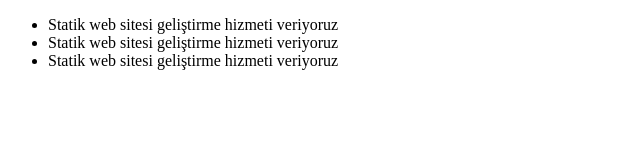
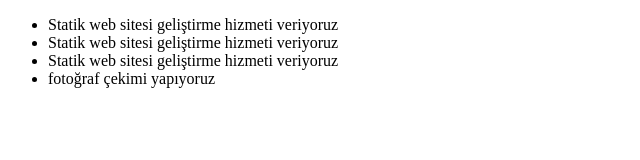
Before and after one commit to abdullahgzbyk/abdullahgzbyk, a plain HTML site: page hizmetler.html in a window 1280 px wide. Shown: the whole page, without its empty margins (0-640 px from the left). Drawn offline with Linux system fonts and the light colour scheme.

Commit message:
hizmetler düzenlendi

```diff
--- a/hizmetler.html
+++ b/hizmetler.html
@@ -12,6 +12,7 @@
     <li>Statik web sitesi geliştirme hizmeti veriyoruz</li>
     <li>Statik web sitesi geliştirme hizmeti veriyoruz</li>
     <li>Statik web sitesi geliştirme hizmeti veriyoruz</li>
+    <li>fotoğraf çekimi yapıyoruz </li>
  </ul>
 </body>
 </html>
```
